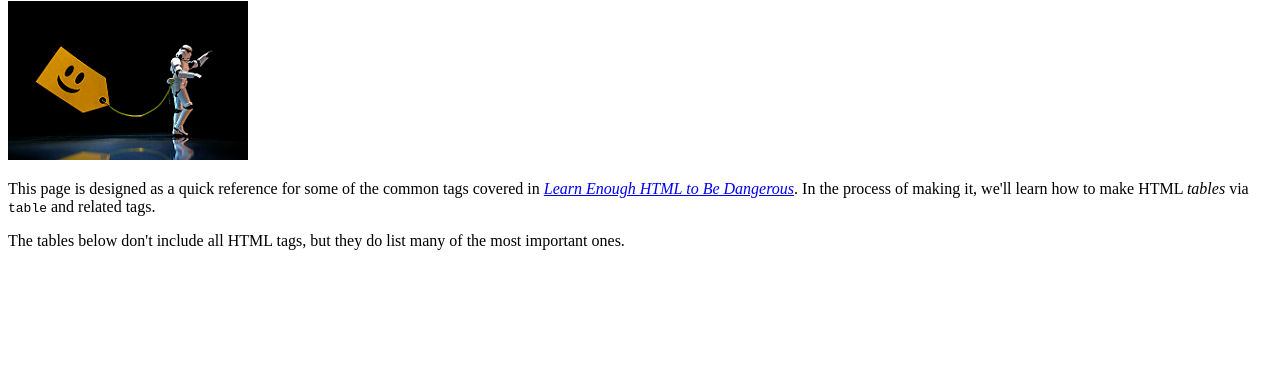
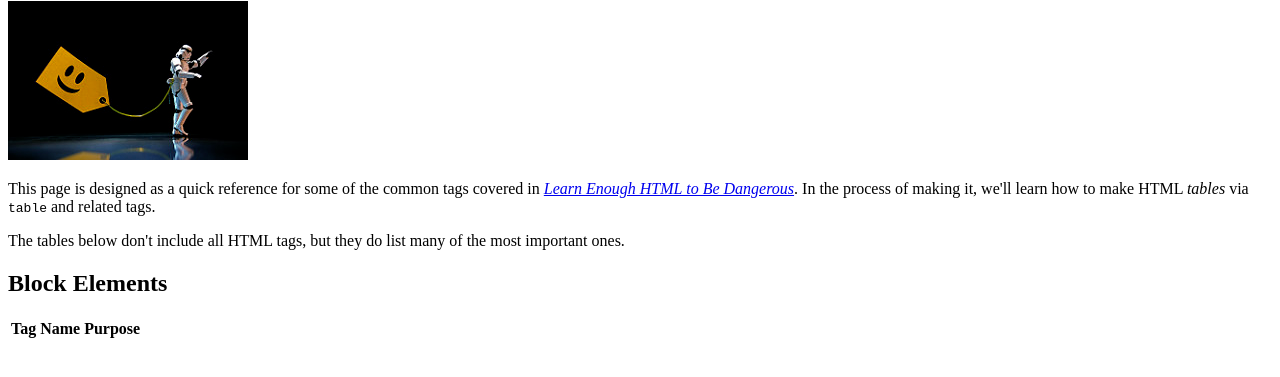
Before and after one commit to carlosbonamin/sample_website, a plain HTML site: page tags.html in a window 1280 px wide. Shown: the part 79-456 px from the top of the page. Drawn offline with Linux system fonts and the light colour scheme.

Commit message:
Add table headers

```diff
--- a/tags.html
+++ b/tags.html
@@ -25,5 +25,14 @@
       the most important ones.
     </p>
 
+    <h2>Block Elements</h2>
+
+    <table>
+      <tr>
+        <th>Tag</th>
+        <th>Name</th>
+        <th>Purpose</th>
+      </tr>
+    </table>
   </body>
 </html>
```
